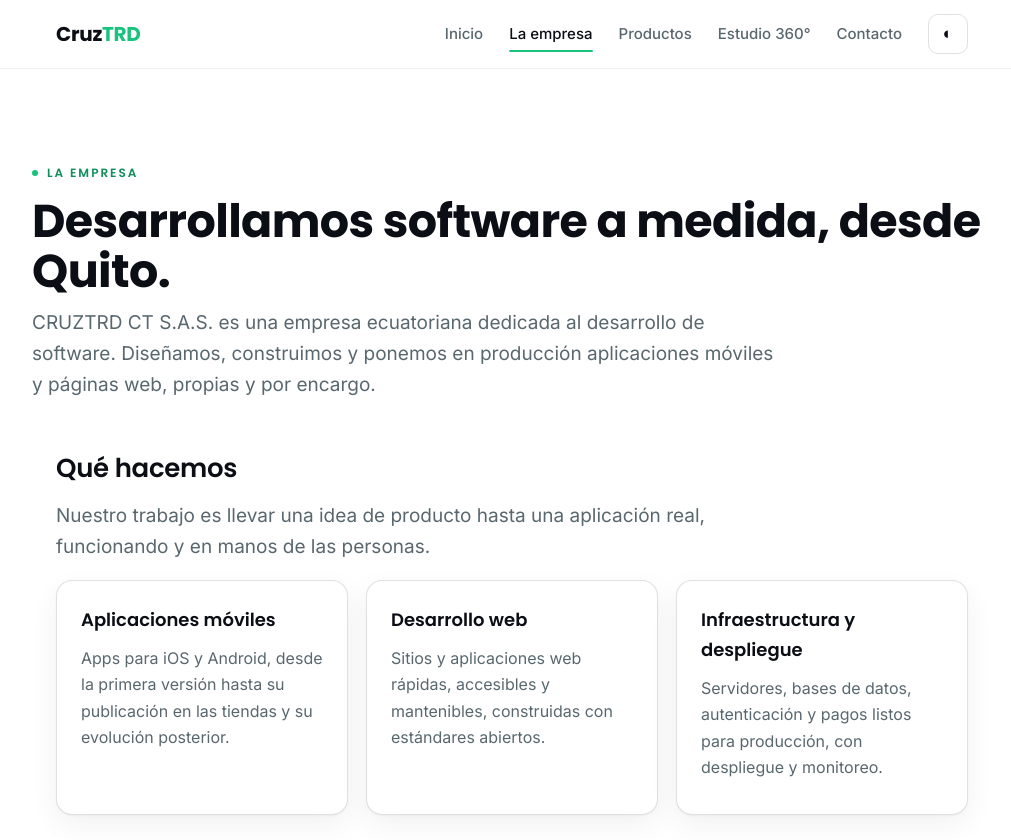
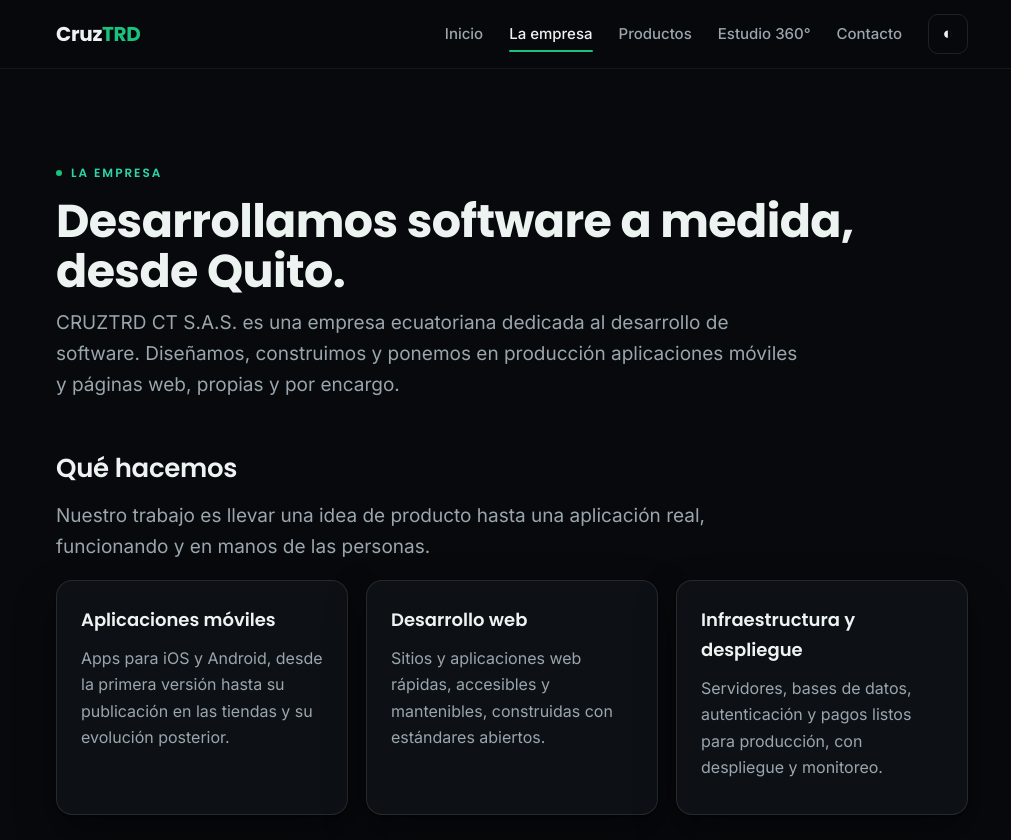
Before and after one commit to estebanaca369-blip/cruztrd-web, a plain HTML site: page empresa.html in a window 1280 px wide. Shown: the top 840 px of the page, without its empty margins (128-1139 px from the left). Drawn offline with nearby package versions, Linux system fonts and the light colour scheme.

Commit message:
Páginas corporativas en oscuro por defecto, margen en celular corregido y panorámicas 360° comprimidas (15,2 MB → 9,1 MB)
Co-Authored-By: Claude Fable 5.2 <noreply@anthropic.com>
Claude-Session: https://claude.ai/code/session_01JbPqGf2AGCgubL9FwVfV6T

```diff
--- a/assets/site.css
+++ b/assets/site.css
@@ -71,7 +71,7 @@ a:hover{text-decoration:underline}
 }
 
 /* ---------- Hero de página ---------- */
-.phero{padding:64px 0 14px}
+.phero{padding:64px 24px 14px}
 .eyebrow{display:inline-flex;align-items:center;gap:9px;color:var(--accent-ink);font-family:'Poppins';font-weight:600;letter-spacing:2px;text-transform:uppercase;font-size:12px}
 .eyebrow::before{content:"";width:6px;height:6px;border-radius:50%;background:var(--accent)}
 h1{font-family:'Poppins';font-weight:700;font-size:clamp(30px,5vw,46px);letter-spacing:-.6px;line-height:1.08;margin:14px 0 10px}
--- a/assets/site.js
+++ b/assets/site.js
@@ -10,7 +10,7 @@
     if (mode === 'light' || mode === 'dark') root.setAttribute('data-theme', mode);
     else root.removeAttribute('data-theme');
   }
-  apply(stored());
+  apply(stored() || 'dark'); // oscuro por defecto, como la home y el Estudio 360°
   function currentIsDark() {
     var t = root.getAttribute('data-theme');
     if (t) return t === 'dark';
--- a/empresa.html
+++ b/empresa.html
@@ -1,5 +1,5 @@
 <!DOCTYPE html>
-<html lang="es-EC">
+<html lang="es-EC" data-theme="dark">
 <head>
 <meta charset="UTF-8">
 <meta name="viewport" content="width=device-width, initial-scale=1.0, viewport-fit=cover">
```
Also changed, not shown: 404.html (+1 -1 lines), contacto.html (+1 -1 lines), productos.html (+1 -1 lines), media/cabin.jpg, media/lab-pano.jpg, media/sala3.jpg, media/sala5.jpg, 7 other files.
